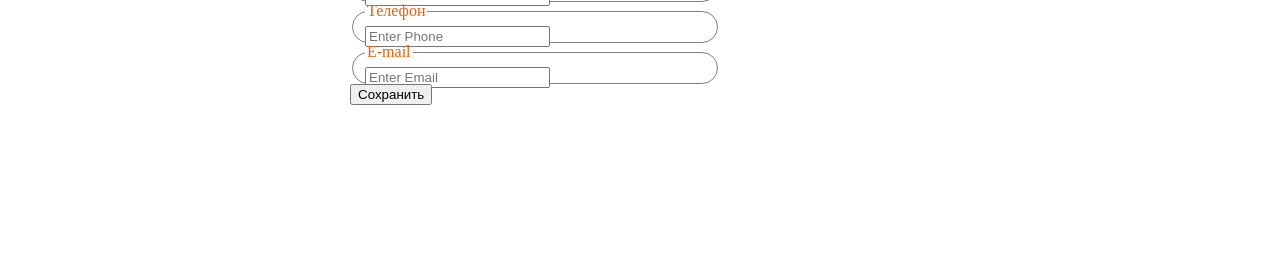
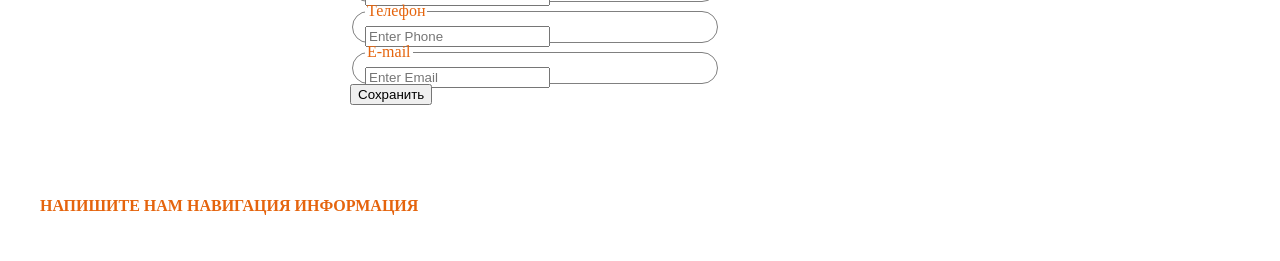
Before and after one commit to GallYana/Simple-Coffee, a Django app: page /personalaccount/ in a window 1280 px wide; the page is wider, and only the part inside the window is pictured. Shown: the part 539-800 px from the top of that part. Run offline with Django 3.2, Linux system fonts and the light colour scheme.

Commit message:
подвал дурацкий добавила

```diff
--- a/main/static/main/css/main.css
+++ b/main/static/main/css/main.css
@@ -62,3 +62,17 @@ top: 313px;
     left: 350px;
     position: absolute;
 }
+
+footer {
+	position: absolute;
+	left: 0;
+	bottom: 0;
+	width: 100%;
+	height: 80px;
+}
+
+.footer1 li{
+    display:inline-block;
+    text-decoration: none;
+    list-style-type: none;
+}
--- a/main/templates/main/layout.html
+++ b/main/templates/main/layout.html
@@ -27,5 +27,15 @@
     {% block content %}
     {% endblock %}
     </main>
+
+    <footer>
+        <ul class="footer1">
+            <li><b>НАПИШИТЕ НАМ</b></li>
+            <li><b>НАВИГАЦИЯ</b></li>
+            <li><b>ИНФОРМАЦИЯ</b></li>
+        </ul>
+    </footer>
+    <!-- <script src="{% static 'main/js/footer.js' %}"></script> -->
+
 </body>
 </html>
```
Also changed, not shown: main/static/main/js/footer.js (added, +10 -0 lines).
